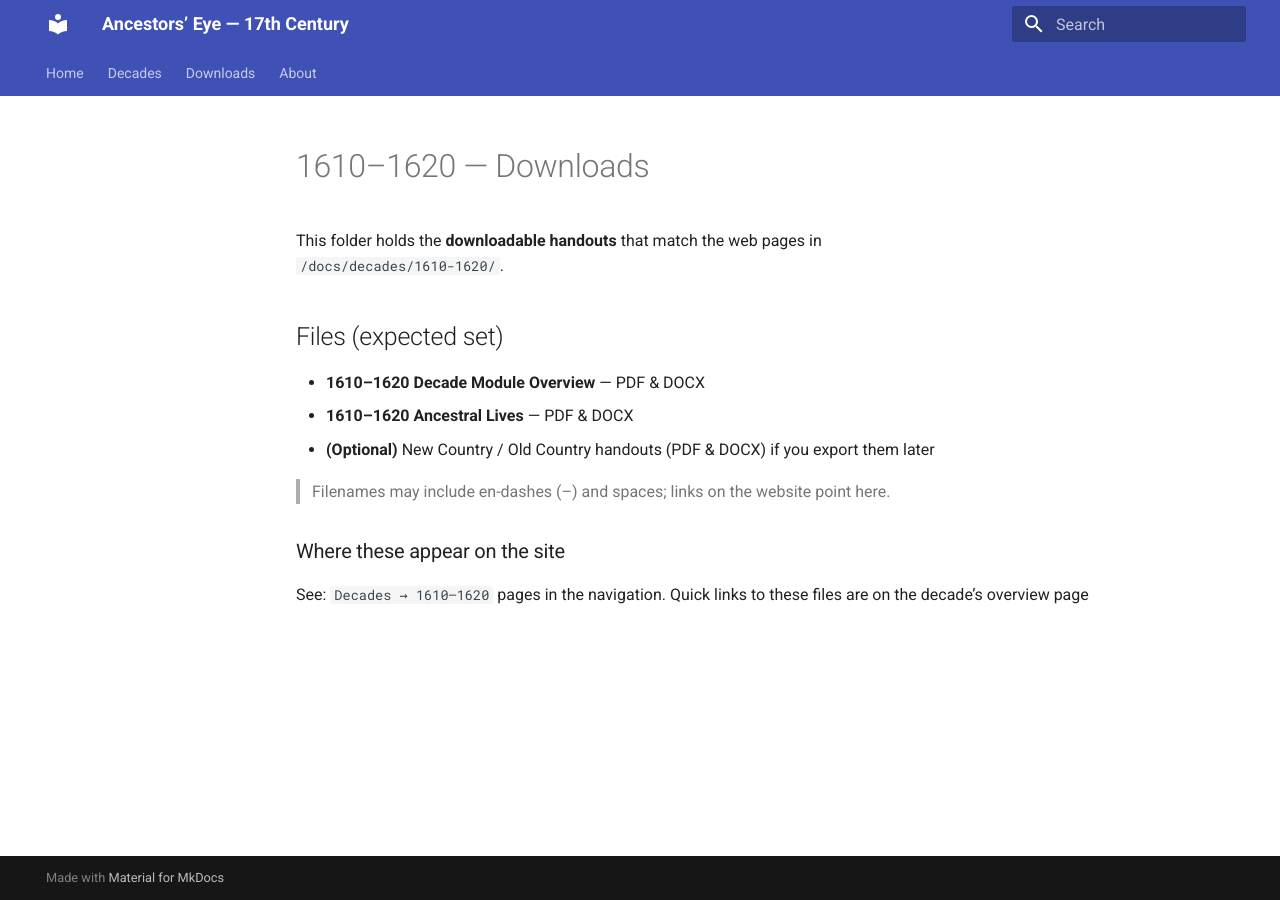
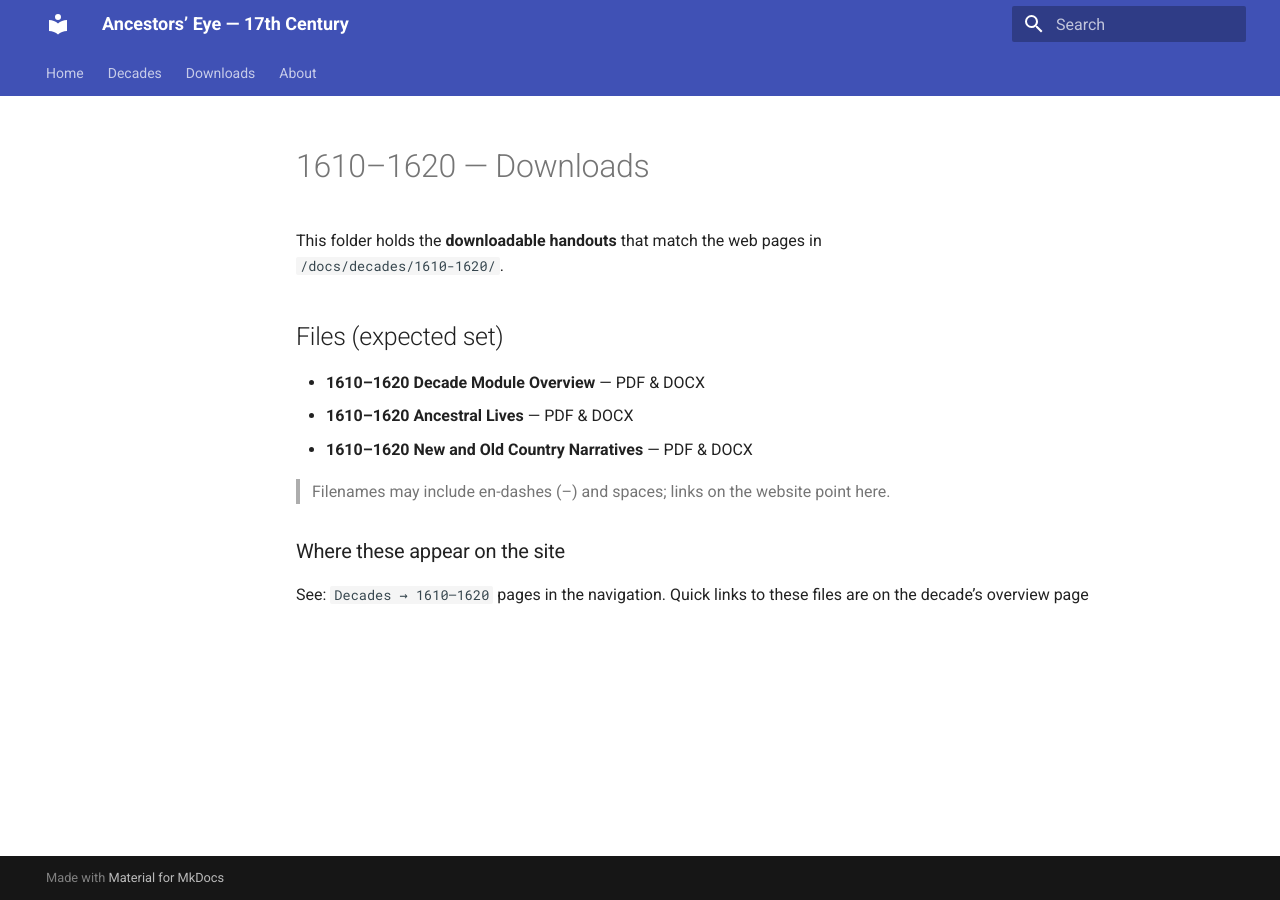
Before and after one commit to BillWorstell/WorstellWitnessWaybackMachine, an MkDocs documentation site: the page built from docs/downloads/decades/1610-1620/ReadMe.md, in a window 1280 px wide. Built offline with MkDocs 1.6.1 and Material for MkDocs 9.7.7, drawn with Linux system fonts in a browser that asks for light colours.

Commit message:
Update ReadMe.md

```diff
--- a/docs/downloads/decades/1610-1620/ReadMe.md
+++ b/docs/downloads/decades/1610-1620/ReadMe.md
@@ -7,7 +7,7 @@ This folder holds the **downloadable handouts** that match the web pages in
 
 - **1610–1620 Decade Module Overview** — PDF & DOCX
 - **1610–1620 Ancestral Lives** — PDF & DOCX
-- **(Optional)** New Country / Old Country handouts (PDF & DOCX) if you export them later
+- **1610–1620 New and Old Country Narratives** — PDF & DOCX
 
 > Filenames may include en-dashes (–) and spaces; links on the website point here.
 
```
